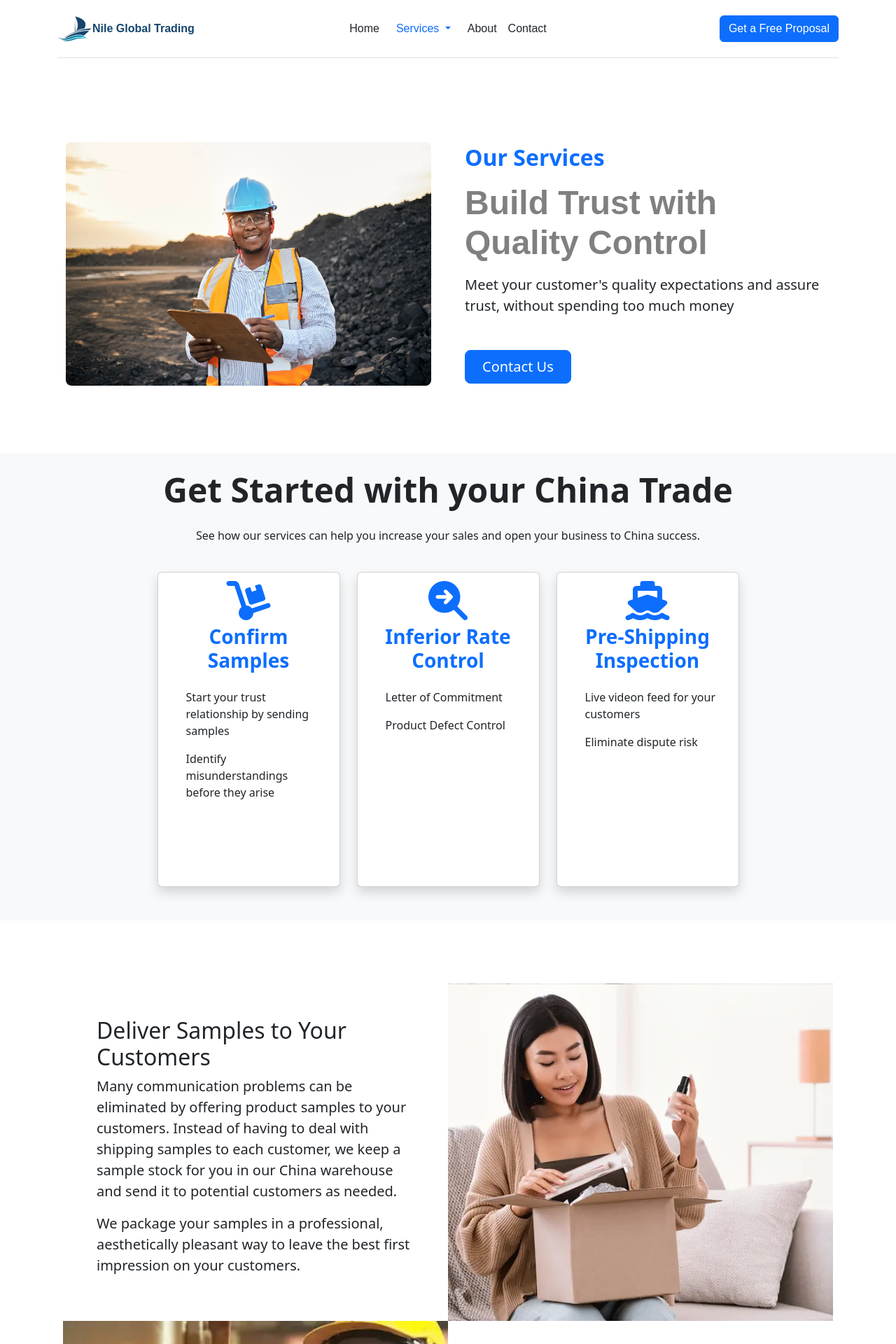
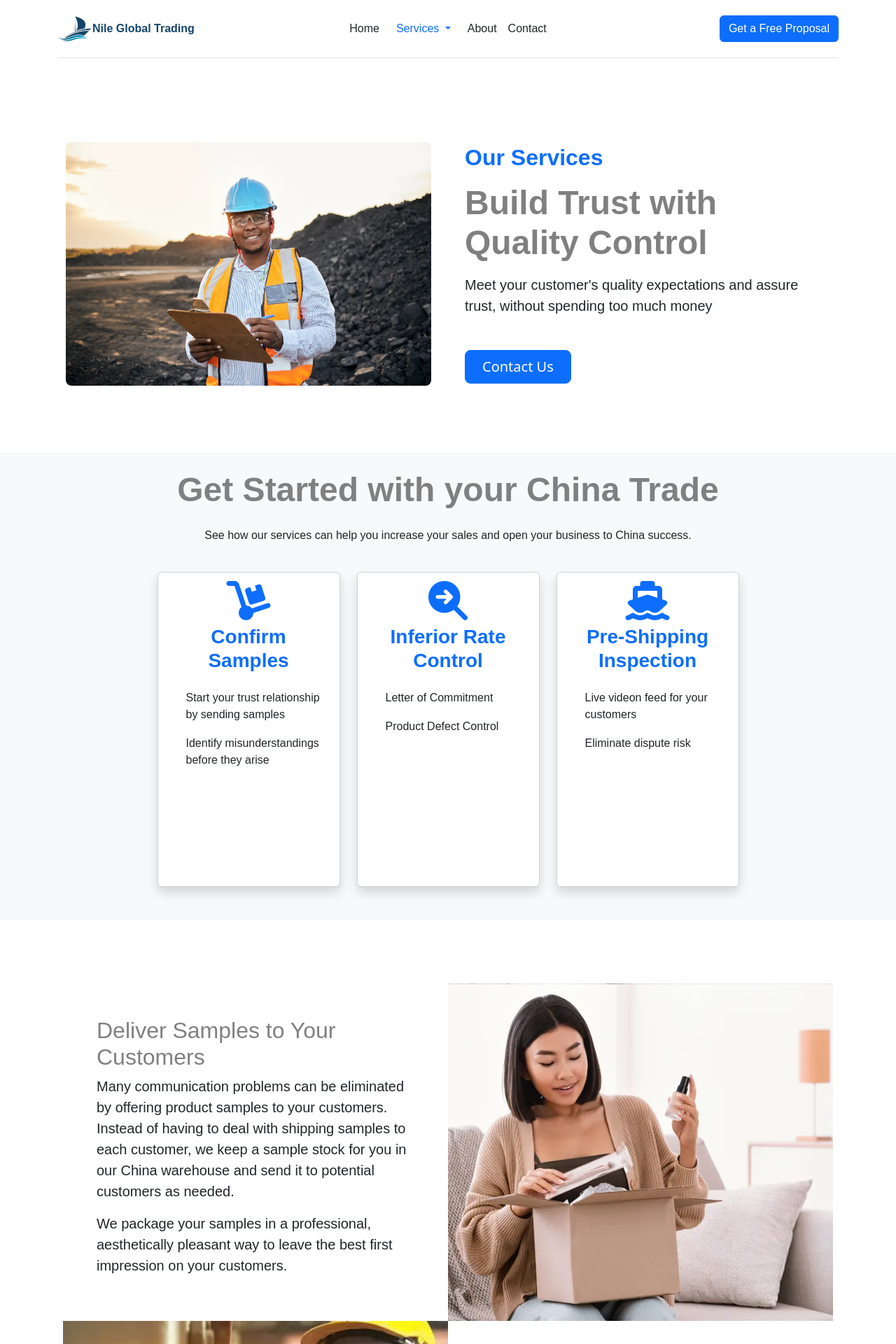
Before and after one commit to orkunzozturk/nileglobaltrade, a Jekyll site: the page built from _services/quality-control.md, in a window 1280 px wide. Shown: the top 1920 px of the page at 70% size. Built offline with Jekyll 4.4.1, drawn with Linux system fonts in a browser that asks for light colours; nearby versions of some CDN libraries; some web fonts are replaced; library files that are not in the unit come from our copies; comment, search, counter and statistics services are not loaded.

Commit message:
font fix

```diff
--- a/_sass/base.scss
+++ b/_sass/base.scss
@@ -1,5 +1,5 @@
-@import url('https://fonts.cdnfonts.com/css/playfair-display');
-@import url('https://fonts.cdnfonts.com/css/futura-pt');
+@import url('http://fonts.cdnfonts.com/css/playfair-display');
+@import url('http://fonts.cdnfonts.com/css/futura-pt');
 
 //Colors
 $nile-navy: #15456d;
@@ -25,8 +25,6 @@
   height: 100vh;
   margin: 0;
   padding: 0;
-  font-family: 'Playfair Display', sans-serif;
-  font-weight: normal;
 }
 
 main > div {
@@ -36,16 +34,20 @@
   overflow: hidden;
 }
 
-h1 {
+h1, h2, h3, h4, h5, h6 {
   // text-align: center;
   color: gray;
   font-family: 'Futura PT', sans-serif;
 }
-
+p {
+  font-family: 'Playfair Display', sans-serif;
+}
 .navigation{
     font-family: 'Futura PT', sans-serif;
 }
-
+.btn {
+  font-family: 'Futura PT', sans-serif;
+}
 
 // Features cards
 .wrapper{margin:10vh}
```
